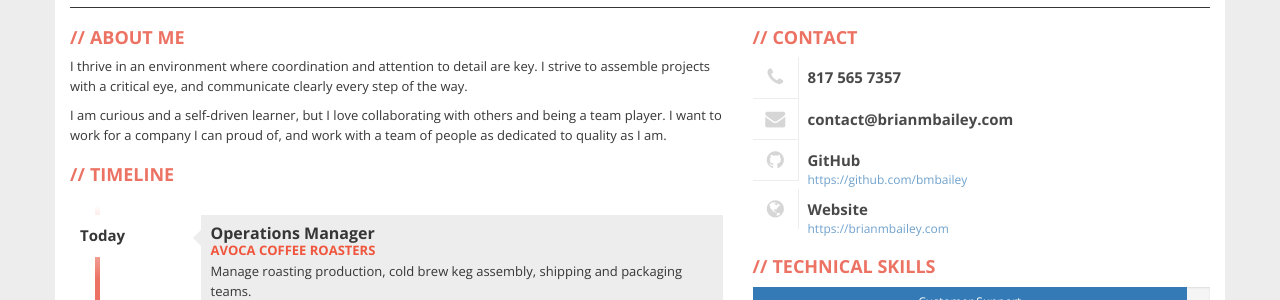
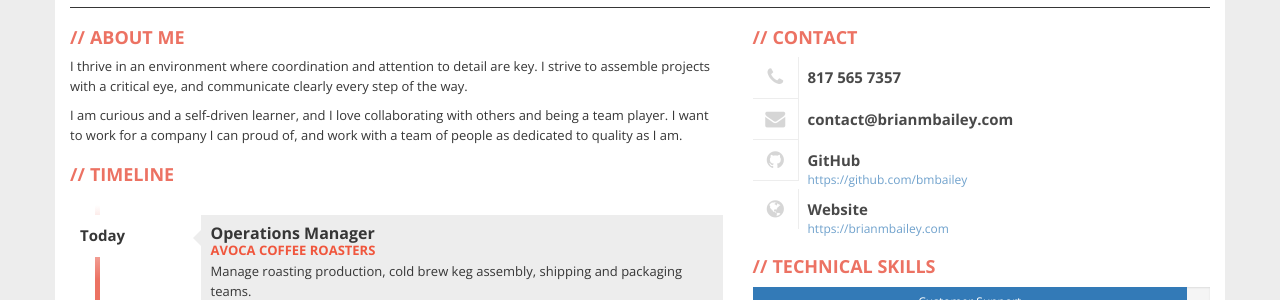
Before and after one commit to Bmbailey/Resume, a Jekyll site: the page built from index.html, in a window 1280 px wide. Shown: the part 265-565 px from the top of the page. Built offline with Jekyll 4.4.1, drawn with Linux system fonts in a browser that asks for light colours; nearby versions of some CDN libraries.

Commit message:
Update to About

```diff
--- a/_data/about.yml
+++ b/_data/about.yml
@@ -1,4 +1,4 @@
   - I thrive in an environment where coordination and attention to detail are key. I strive to assemble projects with a critical eye, and communicate clearly every step of the way.
   -
   -
-  - I am curious and a self-driven learner, but I love collaborating with others and being a team player. I want to work for a company I can proud of, and work with a team of people as dedicated to quality as I am.
+  - I am curious and a self-driven learner, and I love collaborating with others and being a team player. I want to work for a company I can proud of, and work with a team of people as dedicated to quality as I am.
```
